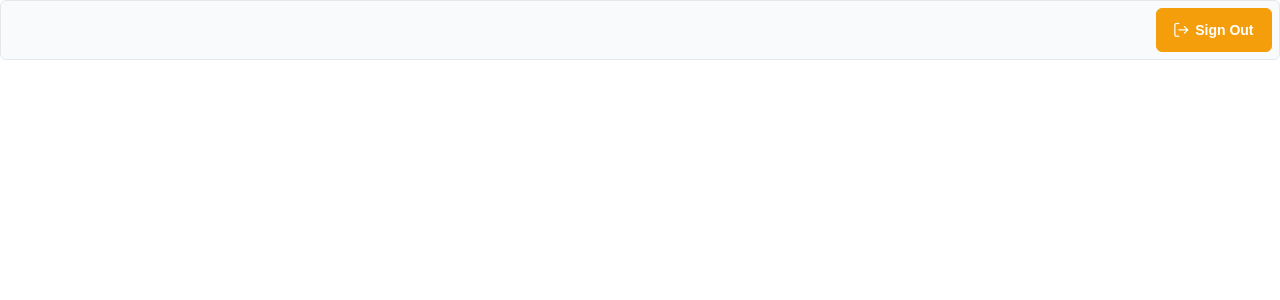
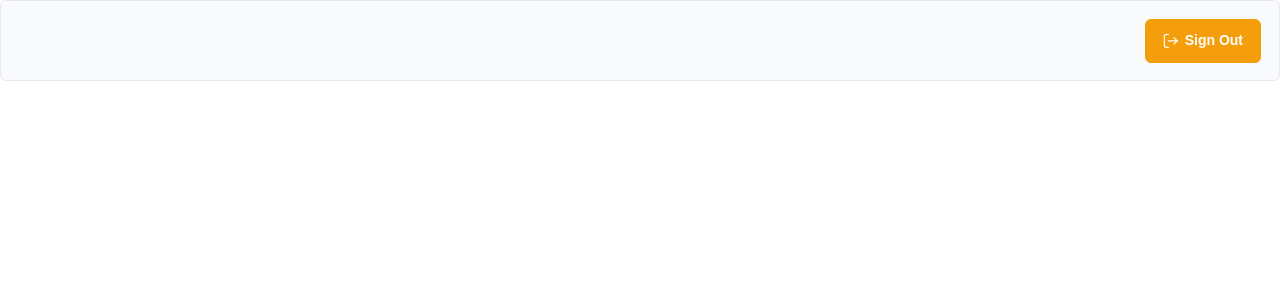
Before and after one commit to pHRma-Capstone/pHRma, a Vue app in the folder frontend/: page / in a window 1280 px wide. Shown: the top 300 px of the page. Built offline with nearby package versions, Linux system fonts and the light colour scheme; sample sign-in values are in the browser's storage; a web font is replaced by a local one.

Commit message:
Update AppNav.vue

```diff
--- a/frontend/src/components/AppNav.vue
+++ b/frontend/src/components/AppNav.vue
@@ -1,13 +1,16 @@
 <template>
-  <menubar>
+  <prime-toolbar>
     <template #end>
       <prime-button type="button" label="Sign Out" icon="pi pi-sign-out" @click="useAuthStore().unauthenticate()" />
     </template>
-  </menubar>
+    <template #start>
+      <router-link to="/"></router-link>
+    </template>
+  </prime-toolbar>
 </template>
 
 <script setup lang="ts">
-import Menubar from 'primevue/menubar';
+import PrimeToolbar from 'primevue/toolbar';
 import PrimeButton from 'primevue/button';
 import { useAuthStore } from '@/store';
 </script>
```
